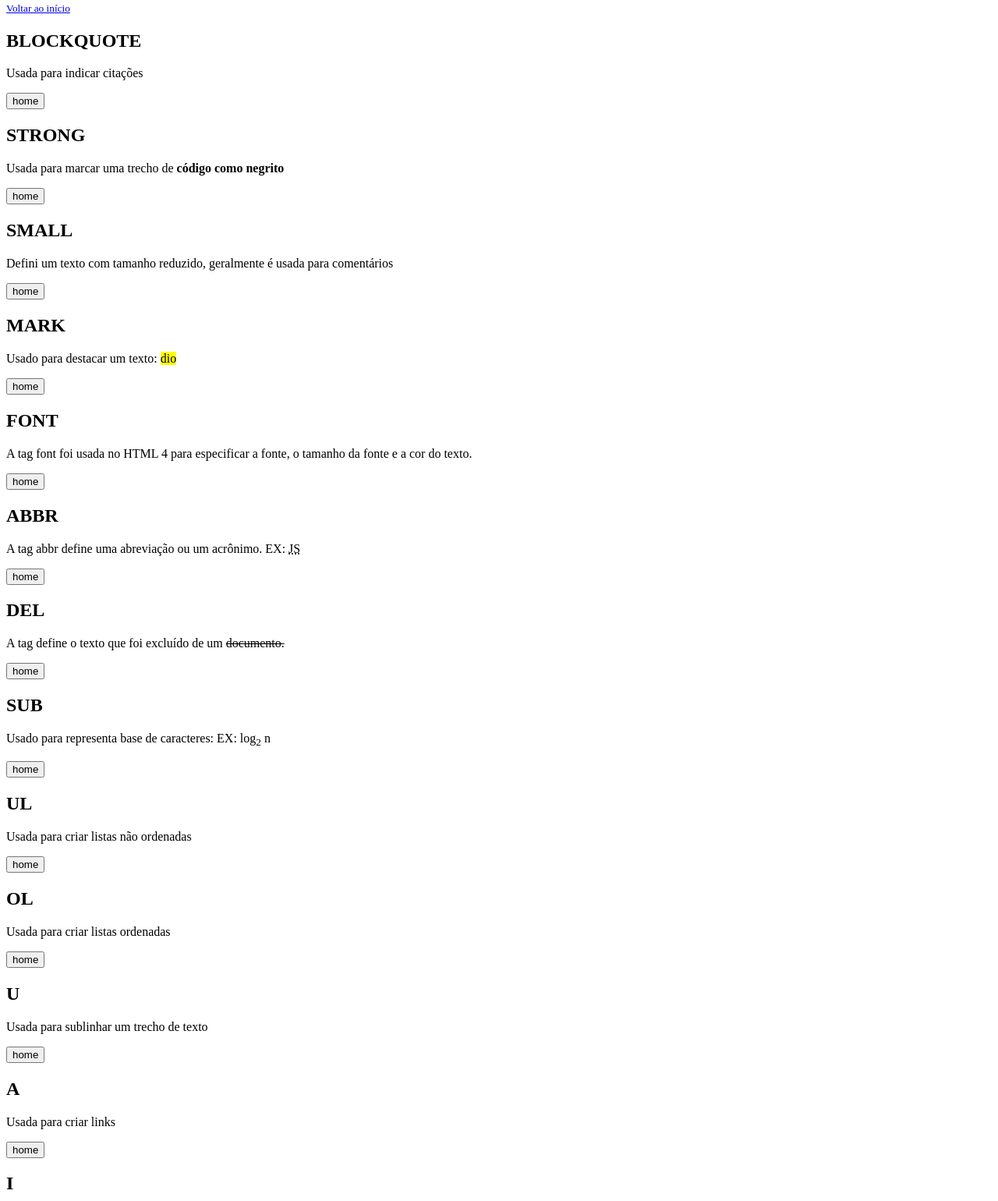
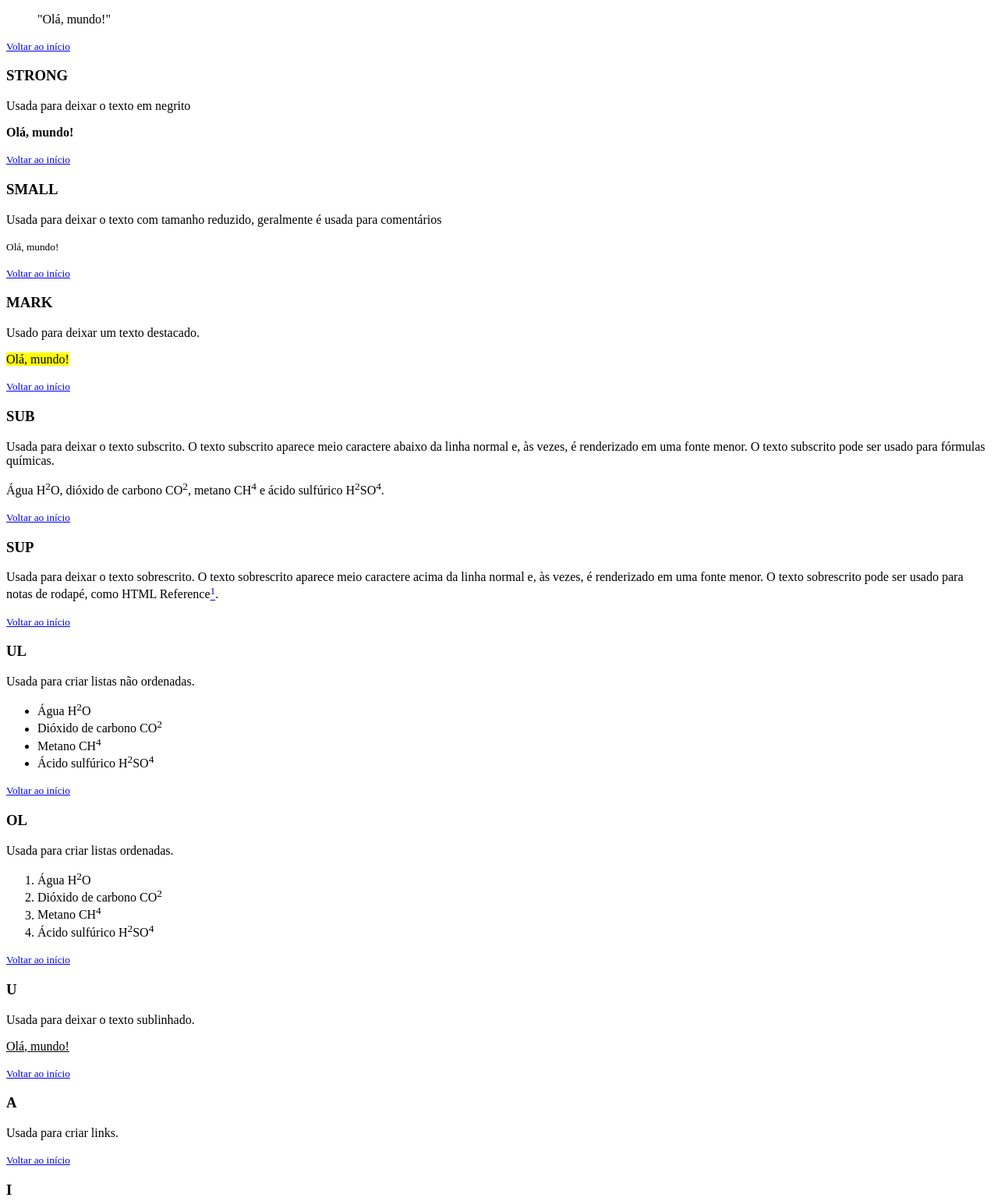
Before and after one commit to Edson4r4uj0/formacao-html-web-developer, a plain HTML site: page criar-uma-página-web-utilizando-as-tags-aprendidas/index.html in a window 1280 px wide. Shown: the part 1255-2795 px from the top of the page at 78% size. Drawn offline with Linux system fonts and the light colour scheme.

Commit message:
Terminado

```diff
--- a/criar-uma-página-web-utilizando-as-tags-aprendidas/index.html
+++ b/criar-uma-página-web-utilizando-as-tags-aprendidas/index.html
@@ -9,7 +9,7 @@
     <body>
         <h1 id="titulo">Exercício prático de TAGS HTML</h1>
         <hr/>
-        <h3>Tags mencionadas</h3>
+        <h2>Tags</h2>
         <ul>
             <li><a href="#html">HTML</a></li>
             <li><a href="#head">HEAD</a></li>
@@ -28,91 +28,117 @@
             <li><a href="#u">U</a></li>
             <li><a href="#a">A</a></li>
             <li><a href="#i">I</a></li>
-        </ul>
-        <h3>Tags extras</h3>
-        <ul>
             <li><a href="#font">FONT</a></li>
             <li><a href="#abbr">ABBR</a></li>
             <li><a href="#del">DEL</a></li>
         </ul>
 
-        <h2 id="html">HTML</h2>
+        <h3 id="html">HTML</h3>
         <p>Tag incial para a construção de uma página, todas as demais tags são criadas depois dela.</p>
         <small><a href="#titulo">Voltar ao início</a></small>
 
-        <h2 id="head">HEAD</h2>
+        <h3 id="head">HEAD</h3>
         <p>Tag que marca o cabeçalho da página, nela podemos definir o titulo que aparecerá na guia.</p>
         <small><a href="#titulo">Voltar ao início</a></small>
 
-        <h2 id="body">BODY</h2>
+        <h3 id="body">BODY</h3>
         <p>Tag que marca o corpo da página.</p>
         <small><a href="#titulo">Voltar ao início</a></small>
 
-        <h2 id="h1">H1,H2,H3,H4,H5,H6</h2>
-        <p>Usada para representar titulos.</p>
+        <h3 id="h1">H1,H2,H3,H4,H5,H6</h3>
+        <p>Usada para representar titulos. Onde H1 é o título mais importante e H6 o título menos importante.</p>
         <small><a href="#titulo">Voltar ao início</a></small>
 
-        <h2 id="hr">HR</h2>
+        <h3 id="hr">HR</h3>
         <p>Adiciona uma linha que preenche toda a tela na horizontal.</p>
         <small><a href="#titulo">Voltar ao início</a></small>
 
-        <h2 id="p">P</h2>
+        <h3 id="p">P</h3>
         <p>Usada para iniciar e fechar um parágrafo.</p>
         <small><a href="#titulo">Voltar ao início</a></small>
 
-        <h2 id="blockquote">BLOCKQUOTE</h2>
-        <p>Usada para indicar citações</p>
-        <a href="#home"><button title="home">home</button></a>
+        <h3 id="blockquote">BLOCKQUOTE</h3>
+        <p>Usada para indicar citações.</p>
+        <blockquote>"Olá, mundo!"</blockquote>
+        <small><a href="#titulo">Voltar ao início</a></small>
 
-        <h2 id="strong">STRONG</h2>
-        <p>Usada para marcar uma trecho de <strong>código como negrito</strong></p>
-        <a href="#home"><button title="home">home</button></a>
+        <h3 id="strong">STRONG</h3>
+        <p>Usada para deixar o texto em negrito</p>
+        <p><strong>Olá, mundo!</strong></p>
+        <small><a href="#titulo">Voltar ao início</a></small>
 
-        <h2 id="small">SMALL</h2>
-        <p>Defini um texto com tamanho reduzido, geralmente é usada para comentários</p>
-        <a href="#home"><button title="home">home</button></a>
+        <h3 id="small">SMALL</h3>
+        <p>Usada para deixar o texto com tamanho reduzido, geralmente é usada para comentários</p>
+        <p><small>Olá, mundo!</small></p>
+        <small><a href="#titulo">Voltar ao início</a></small>
 
-        <h2 id="mark">MARK</h2>
-        <p>Usado para destacar um texto: <mark>dio</mark></p>
-        <a href="#home"><button title="home">home</button></a>
+        <h3 id="mark">MARK</h3>
+        <p>Usado para deixar um texto destacado.</p>
+        <p><mark>Olá, mundo!</mark></p>
+        <small><a href="#titulo">Voltar ao início</a></small>
 
-        <h2 id="font">FONT</h2>
-        <p>A tag font foi usada no HTML 4 para especificar a fonte, o tamanho da fonte e a cor do texto.</p>
-        <a href="#home"><button title="home">home</button></a>
+        <h3 id="sub">SUB</h3>
+        <p>Usada para deixar o texto subscrito. O texto subscrito aparece meio caractere abaixo da linha normal e, às vezes, é renderizado em uma fonte menor. O texto subscrito pode ser usado para fórmulas químicas.</p>
+        <p>Água H<sup>2</sup>O, dióxido de carbono CO<sup>2</sup>, metano CH<sup>4</sup> e ácido sulfúrico H<sup>2</sup>SO<sup>4</sup>.</p>
+        <small><a href="#titulo">Voltar ao início</a></small>
 
-        <h2 id="abbr">ABBR</h2>
-        <p>A tag abbr define uma abreviação ou um acrônimo. EX: <abbr title="JavaScript">JS</abbr></p>
-        <a href="#home"><button title="home">home</button></a>
+        <h3 id="sup">SUP</h3>
+        <p>Usada para deixar o texto sobrescrito. O texto sobrescrito aparece meio caractere acima da linha normal e, às vezes, é renderizado em uma fonte menor. O texto sobrescrito pode ser usado para notas de rodapé, como HTML Reference<a href="#referencia"><sup>1</sup></a>.</p>
+        <small><a href="#titulo">Voltar ao início</a></small>
 
-        <h2 id="del">DEL</h2>
-        <p>A tag define o texto que foi excluído de um <del>documento.</del></p>
-        <a href="#home"><button title="home">home</button></a>
+        <h3 id="ul">UL</h3>
+        <p>Usada para criar listas não ordenadas.</p>
+        <ul>
+            <li>Água H<sup>2</sup>O</li>
+            <li>Dióxido de carbono CO<sup>2</sup></li>
+            <li>Metano CH<sup>4</sup></li>
+            <li>Ácido sulfúrico H<sup>2</sup>SO<sup>4</sup></li>
+        </ul>
+        <small><a href="#titulo">Voltar ao início</a></small>
 
-        <h2 id="sub">SUB</h2>
-        <p>Usado para representa base de caracteres: EX: log<sub>2</sub> n</p>
-        <a href="#home"><button title="home">home</button></a>
+        <h3 id="ol">OL</h3>
+        <p>Usada para criar listas ordenadas.</p>
+        <ol>
+            <li>Água H<sup>2</sup>O</li>
+            <li>Dióxido de carbono CO<sup>2</sup></li>
+            <li>Metano CH<sup>4</sup></li>
+            <li>Ácido sulfúrico H<sup>2</sup>SO<sup>4</sup></li>
+        </ol>
+        <small><a href="#titulo">Voltar ao início</a></small>
 
-        <h2 id="ul">UL</h2>
-        <p>Usada para criar listas não ordenadas</p>
-        <a href="#home"><button title="home">home</button></a>
+        <h3 id="u">U</h3>
+        <p>Usada para deixar o texto sublinhado.</p>
+        <p><u>Olá, mundo!</u></p>
+        <small><a href="#titulo">Voltar ao início</a></small>
 
-        <h2 id="ol">OL</h2>
-        <p>Usada para criar listas ordenadas</p>
-        <a href="#home"><button title="home">home</button></a>
+        <h3 id="a">A</h3>
+        <p>Usada para criar links.</p>
+        <small><a href="#titulo">Voltar ao início</a></small>
 
-        <h2 id="u">U</h2>
-        <p>Usada para sublinhar um trecho de texto</p>
-        <a href="#home"><button title="home">home</button></a>
+        <h3 id="i">I</h3>
+        <p>Usada para deixar o texto em itálico</p>
+        <p><i>Olá, mundo!</i></p>
+        <small><a href="#titulo">Voltar ao início</a></small>
 
-        <h2 id="a">A</h2>
-        <p>Usada para criar links</p>
-        <a href="#home"><button title="home">home</button></a>
+        <h3 id="font">FONT</h3>
+        <p>Usada no HTML 4 para especificar a fonte, o tamanho da fonte e a cor do texto.</p>
+        <small><a href="#titulo">Voltar ao início</a></small>
 
-        <h2 id="i">I</h2>
-        <p>Usada para deixar um trecho de texto em <i>itálico</i></p>
-        <a href="#home"><button title="home">home</button></a>
+        <h3 id="abbr">ABBR</h3>
+        <p>Usada para definir uma abreviação ou um acrônimo.</p>
+        <p><abbr title="HyperText Markup Language">HTML</abbr></p>
+        <p><abbr title="Cascading Style Sheets">CSS</abbr></p>
+        <p><abbr title="JavaScript">JS</abbr></p>
+        <p><abbr title="PHP Hypertext Preprocessor">PHP</abbr></p>
+        <small><a href="#titulo">Voltar ao início</a></small>
+
+        <h3 id="del">DEL</h3>
+        <p>Usada para definir o texto que foi excluído de um documento. Os navegadores geralmente traçam uma linha através do texto excluído.</p>
+        <p><del>Olá, mundo!</del></p>
+        <small><a href="#titulo">Voltar ao início</a></small>
 
         <h3 id="referencia">Referência</h3>
-        <small><a href="https://www.w3schools.com/tags/" target="_blank">HTML Reference</a> (em inglês)</small>
+        <p><small><a href="https://www.w3schools.com/tags/" target="_blank">HTML Reference</a> (em inglês)</small></p>
+        <p><small><a href="#titulo">Voltar ao início</a></small></p>
     </body>
 </html>
```
